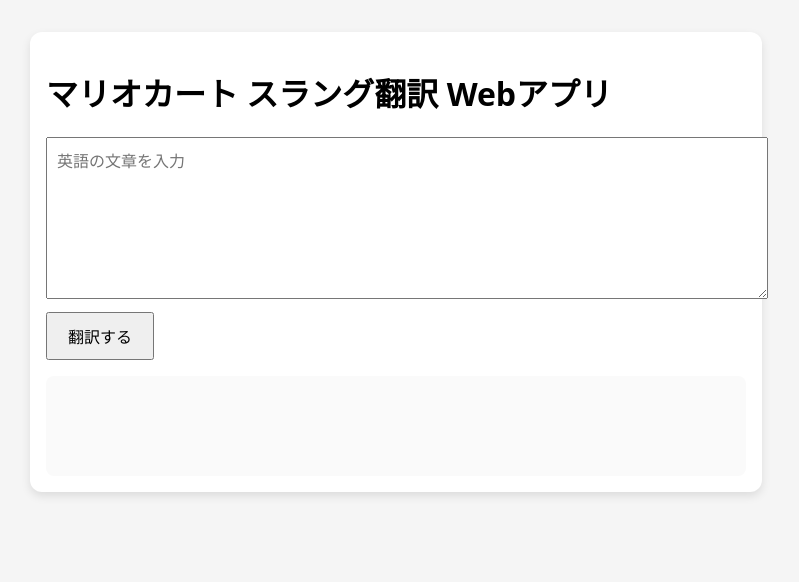
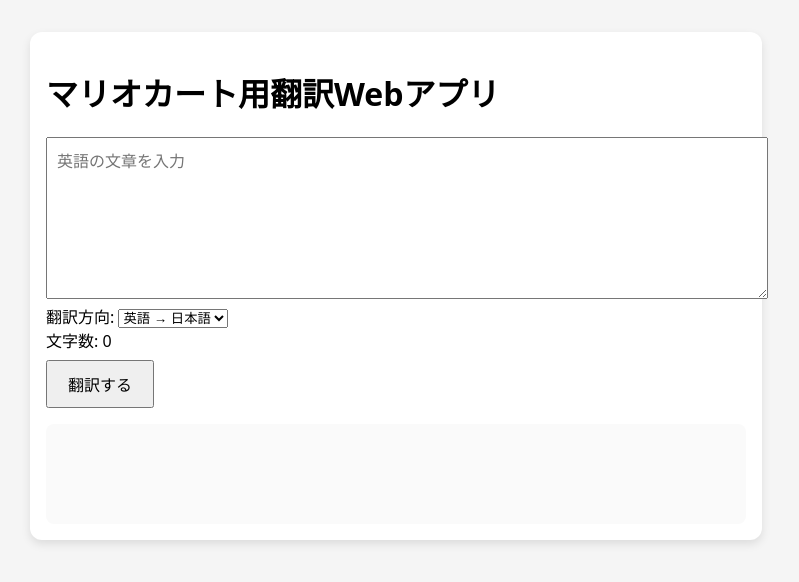
Before and after one commit to zen8080/MKW-JPNTranslator, a React (Vite) app: page / in a window 1280 px wide. Shown: the top 582 px of the page, without its empty margins (244-1043 px from the left). Built offline with nearby package versions, Linux system fonts and the light colour scheme.

Commit message:
Add files via upload

```diff
--- a/src/App.jsx
+++ b/src/App.jsx
@@ -28,12 +28,14 @@
   const [input, setInput] = useState("");
   const [output, setOutput] = useState("");
   const [loading, setLoading] = useState(false);
+  const [direction, setDirection] = useState("EN-JA");
 
   const handleTranslate = async () => {
     setLoading(true);
     try {
       const preProcessed = applyDict(input);
-      const result = await translateText(preProcessed);
+      const [src, tgt] = direction.split("-");
+      const result = await translateText(preProcessed, { source: src, target: tgt });
       setOutput(result);
     } catch (e) {
       setOutput("翻訳エラー: " + e.message);
@@ -43,13 +45,22 @@
 
   return (
     <div className="container">
-      <h1>マリオカート スラング翻訳 Webアプリ</h1>
+      <h1>マリオカート用翻訳Webアプリ</h1>
 
       <textarea
         value={input}
         onChange={(e) => setInput(e.target.value)}
         placeholder="英語の文章を入力"
       />
+
+        <div className="controls">
+          <label htmlFor="direction">翻訳方向: </label>
+          <select id="direction" value={direction} onChange={(e) => setDirection(e.target.value)}>
+            <option value="EN-JA">英語 → 日本語</option>
+            <option value="JA-EN">日本語 → 英語</option>
+          </select>
+          <div className="char-count">文字数: {input.length}</div>
+        </div>
 
       <button onClick={handleTranslate} disabled={loading}>
         {loading ? "翻訳中..." : "翻訳する"}
--- a/src/api.js
+++ b/src/api.js
@@ -1,4 +1,7 @@
-export async function translateText(text) {
+export async function translateText(text, options = {}) {
+  // options: { source, target }
+  const { source, target } = options;
+
   // 開発時 (localhost) は外部 API を直接呼び、本番では Vercel の /api/translate を使う
   const isLocalhost = typeof location !== "undefined" && /localhost|127\.0\.0\.1/.test(location.hostname);
 
@@ -6,10 +9,14 @@
     ? "https://mkw-jpn-translator.vercel.app/translate"
     : "/api/translate";
 
+  const body = { text };
+  if (source) body.source = source;
+  if (target) body.target = target;
+
   const resp = await fetch(endpoint, {
     method: "POST",
     headers: { "Content-Type": "application/json" },
-    body: JSON.stringify({ text, source: "EN", target: "JA" }),
+    body: JSON.stringify(body),
   });
 
   const data = await resp.json().catch(() => ({}));
```
